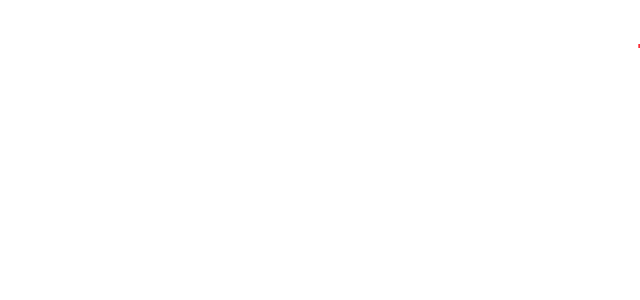
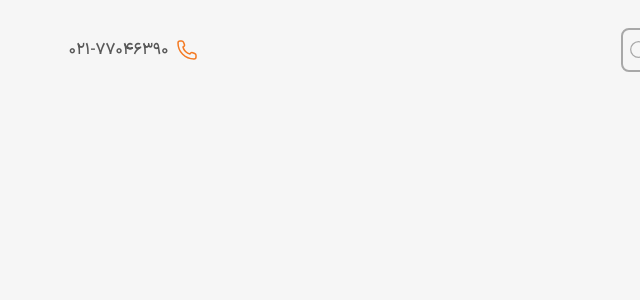
Before and after one commit to Amirmohamads1383/digi-bazar, a React (Vite) app: page / in a window 1280 px wide. Shown: the top 300 px of the page, without its empty margins (640-1280 px from the left). Built offline with nearby package versions, Linux system fonts and the light colour scheme.

Commit message:
Create Header Component

```diff
--- a/index.html
+++ b/index.html
@@ -6,7 +6,7 @@
     <meta name="viewport" content="width=device-width, initial-scale=1.0" />
     <title>دیجی بازار</title>
   </head>
-  <body>
+  <body class="font-IRANSans ss02 bg-Backg">
     <script type="module" src="/src/main.jsx"></script>
   </body>
 </html>
--- a/src/App.jsx
+++ b/src/App.jsx
@@ -1,7 +1,7 @@
-import React from 'react'
+import React from "react";
+import { RouterProvider } from "react-router";
+import routes from "./routes";
 
 export default function App() {
-  return (
-    <h1 className='text-5xl text-red-500 underline'>Hello</h1>
-  )
+  return <RouterProvider router={routes} />;
 }
--- /dev/null
+++ b/src/Page/Home/Home.jsx
@@ -0,0 +1,5 @@
+import React from "react";
+
+export default function Home() {
+  return <div>Home</div>;
+}
--- /dev/null
+++ b/src/components/Header/Header.jsx
@@ -0,0 +1,91 @@
+import React, { useState } from "react";
+
+export default function Header() {
+  const [searchInput, setSearchInput] = useState("");
+  return (
+    <>
+      <header className="container py-7">
+        <div className="flex items-center justify-between">
+          <div className="flex items-center gap-8">
+            <div className="flex items-center gap-1.5">
+              <span className="text-white w-9 h-9 bg-Primary rounded-xl flex items-center justify-center shadow-sm">
+                <svg
+                  xmlns="http://www.w3.org/2000/svg"
+                  width={24}
+                  height={24}
+                  viewBox="0 0 24 24"
+                  fill="none"
+                >
+                  <path
+                    d="m20 7-8 4-8-4"
+                    stroke="currentColor"
+                    strokeWidth={1.5}
+                    strokeLinecap="round"
+                    strokeLinejoin="round"
+                  />
+                  <path
+                    d="m18.625 4.668-5-2.31a3.86 3.86 0 0 0-3.25 0l-5 2.31C3.931 5.335 3 6.823 3 8.466v7.068c0 1.643.93 3.131 2.375 3.798l5 2.31a3.86 3.86 0 0 0 3.25 0l5-2.31C20.069 18.665 21 17.177 21 15.534V8.466c0-1.643-.93-3.131-2.375-3.798M12 11v11"
+                    stroke="currentColor"
+                    strokeWidth={1.5}
+                    strokeLinecap="round"
+                    strokeLinejoin="round"
+                  />
+                </svg>
+              </span>
+              <h1 className="text-2xl font-bold">دیجی بازار</h1>
+            </div>
+            <div className="relative w-100">
+              <input
+                type="text"
+                value={searchInput}
+                onChange={(e) => {
+                  setSearchInput(e.target.value);
+                }}
+                placeholder="جست و جو"
+                className="w-full p-2 border-2 border-Secondry outline-0 rounded-lg"
+              />
+              <button className="absolute left-2 top-1/2 -translate-y-1/2 text-Secondry cursor-pointer">
+                <svg
+                  xmlns="http://www.w3.org/2000/svg"
+                  width={20}
+                  height={20}
+                  viewBox="0 0 24 24"
+                  fill="none"
+                >
+                  <path
+                    d="M18.5 18.5 22 22m-1-10.5a9.5 9.5 0 1 0-19 0 9.5 9.5 0 0 0 19 0"
+                    stroke="currentColor"
+                    strokeWidth={1.5}
+                    strokeLinecap="round"
+                    strokeLinejoin="round"
+                  />
+                </svg>
+              </button>
+            </div>
+          </div>
+          <div className="flex items-center gap-1.5 ">
+            <span className="text-Primary">
+              <svg
+                xmlns="http://www.w3.org/2000/svg"
+                width={24}
+                height={24}
+                viewBox="0 0 24 24"
+                fill="none"
+              >
+                <path
+                  d="M21 19v-1.646a2 2 0 0 0-1.257-1.857l-2.034-.813a2 2 0 0 0-2.532.962L15 16s-2.5-.5-4.5-2.5S8 9 8 9l.354-.177a2 2 0 0 0 .963-2.532l-.814-2.034A2 2 0 0 0 6.646 3H5a2 2 0 0 0-2 2c0 8.837 7.163 16 16 16a2 2 0 0 0 2-2Z"
+                  stroke="currentColor"
+                  strokeWidth={1.5}
+                  strokeLinejoin="round"
+                />
+              </svg>
+            </span>
+            <span className="text-base font-medium text-Caption">
+              021-77046390
+            </span>
+          </div>
+        </div>
+      </header>
+    </>
+  );
+}
--- /dev/null
+++ b/src/components/Layouts/Layouts.jsx
@@ -0,0 +1,14 @@
+import React from "react";
+import Header from "../Header/Header";
+import { Outlet } from "react-router";
+
+export default function Layouts() {
+  return (
+    <>
+      <Header />
+      <main className="flex-1 relative">
+        <Outlet />
+      </main>
+    </>
+  );
+}
--- a/src/index.css
+++ b/src/index.css
@@ -1 +1,37 @@
 @import "tailwindcss";
+
+@layer base {
+    @font-face {
+        font-family: IRANSans;
+        src: url(/fonts/IRANSansXV.woff) format(woff);
+    }
+
+    @font-face {
+        font-family: IRANSans;
+        src: url(/fonts/IRANSansXV.woff2) format(woff2);
+    }
+}
+
+@layer components {
+    .container {
+        width: 88% !important;
+        margin: 0 auto !important;
+    }
+
+
+    .ss02 {
+        -moz-font-feature-settings: "ss02";
+        -webkit-font-feature-settings: "ss02";
+        font-feature-settings: "ss02";
+    }
+
+}
+
+@theme {
+    --color-Primary: #F47A23;
+    --color-Backg: #F6F6F6;
+    --color-Title: #101010;
+    --color-Caption: #585858;
+    --color-Secondry: #A8A8A8;
+    --font-IRANSans: IRANSans;
+}
--- /dev/null
+++ b/src/routes.jsx
@@ -0,0 +1,17 @@
+import { createBrowserRouter } from "react-router";
+import Layouts from "./components/Layouts/Layouts"
+import Home from "./Page/Home/Home"
+const router = createBrowserRouter([
+  {
+    path: "/",
+    element: <Layouts />,
+    children: [
+      {
+        index: true,
+        element: <Home />,
+      },
+    ],
+  },
+]);
+
+export default router;
```
Also changed, not shown: public/fonts/IRANSansXV.woff (added), public/fonts/IRANSansXV.woff2 (added), src/App.css (deleted).
